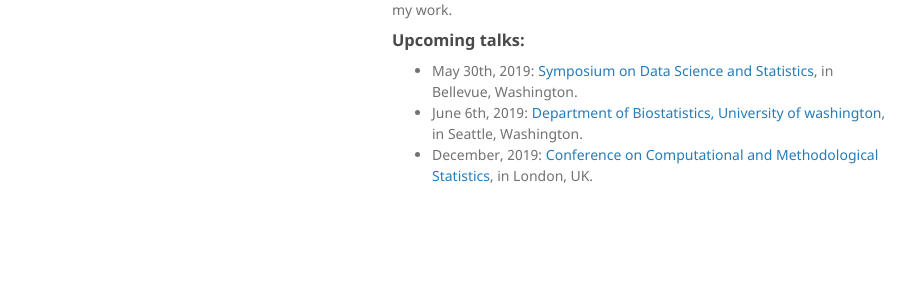
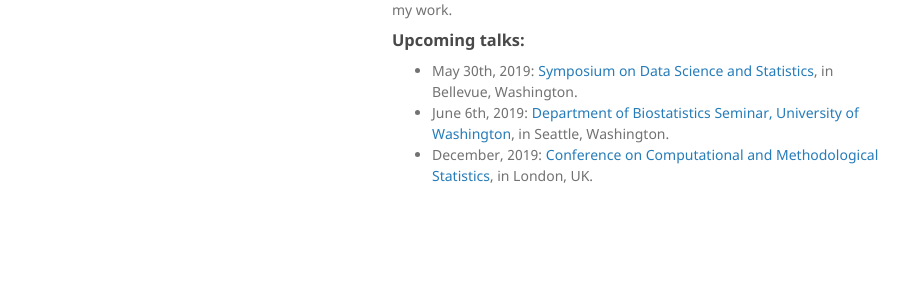
Before and after one commit to ajmolstad/ajmolstad.github.io, a Jekyll site: the page built from index.md, in a window 1280 px wide. Shown: the part 351-648 px from the top of the page, without its empty margins (178-1099 px from the left). Built offline with Jekyll 4.4.1, drawn with Linux system fonts in a browser that asks for light colours.

Commit message:
Update index.md

```diff
--- a/index.md
+++ b/index.md
@@ -11,5 +11,5 @@ Please feel free to contact me with any questions or comments about any of my wo
 
 ### Upcoming talks:
 - May 30th, 2019: [Symposium on Data Science and Statistics](http://ww2.amstat.org/meetings/sdss/2019/), in Bellevue, Washington.
-- June 6th, 2019: [Department of Biostatistics, University of washington](https://www.biostat.washington.edu/node/9933), in Seattle, Washington.
+- June 6th, 2019: [Department of Biostatistics Seminar, University of Washington](https://www.biostat.washington.edu/node/9933), in Seattle, Washington.
 - December, 2019: [Conference on Computational and Methodological Statistics](http://cmstatistics.org/CMStatistics2019/), in London, UK.
```
